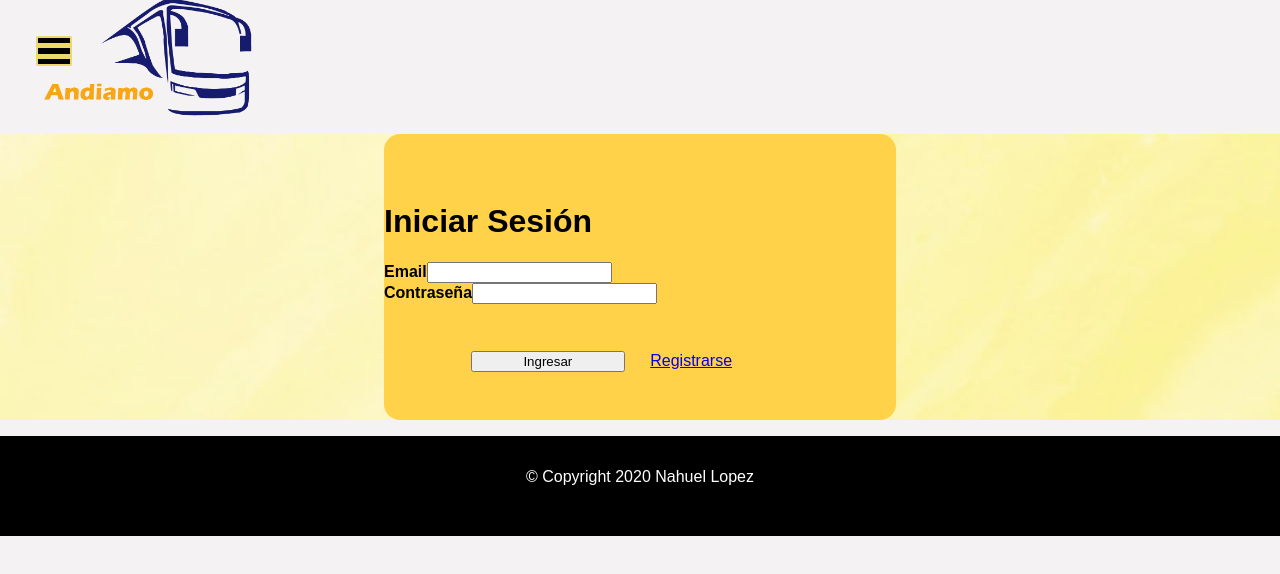
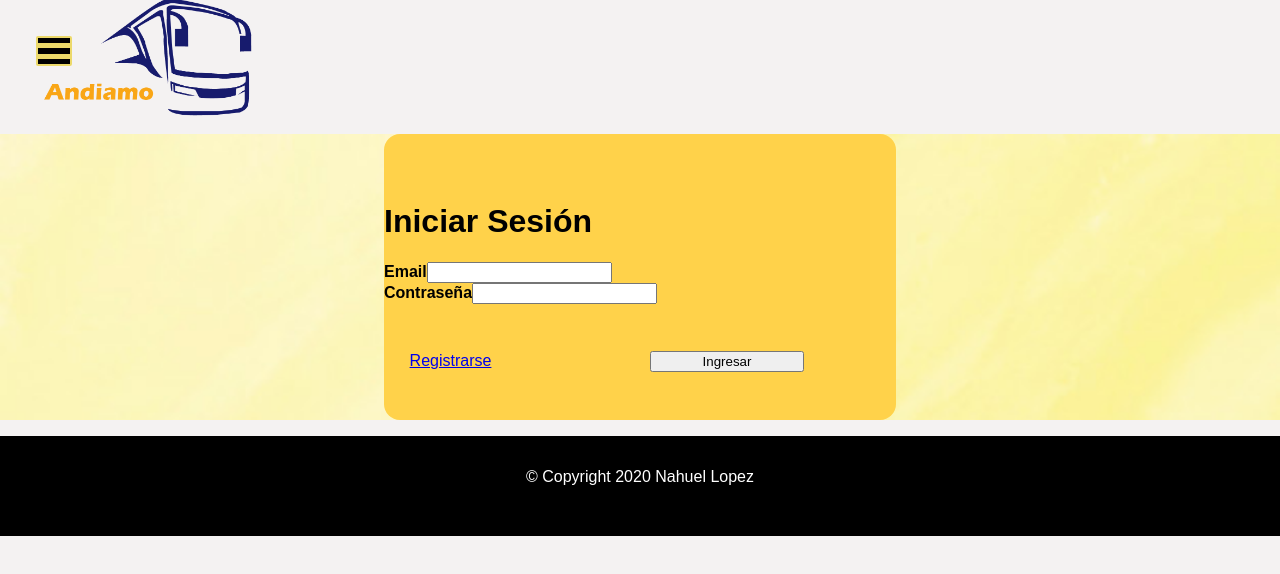
Before and after one commit to Nahuelagustin1899/front-andiamo, a React (Create React App) app: page /iniciar-sesion in a window 1280 px wide. Shown: the top 574 px of the page. Built offline with nearby package versions, Linux system fonts and the light colour scheme; the HTML template or start-up script is replaced by a standard one.

Commit message:
registro

```diff
--- a/src/components/FormularioLogin.js
+++ b/src/components/FormularioLogin.js
@@ -50,9 +50,11 @@ function FormularioLogin(props) {
             <input type="password" name="password" id="password" className="form-control" value={user.password} onChange={handleChange} />
         </div>
 
-        <button type="submit" className="btn btn-primary boton-ingresar">Ingresar</button>
+
 
         <a className="btn btn-success boton-registrar" href="/registrarse">Registrarse</a>
+
+        <button type="submit" className="btn btn-primary boton-ingresar">Ingresar</button>
     </form>);
 }
 
```
